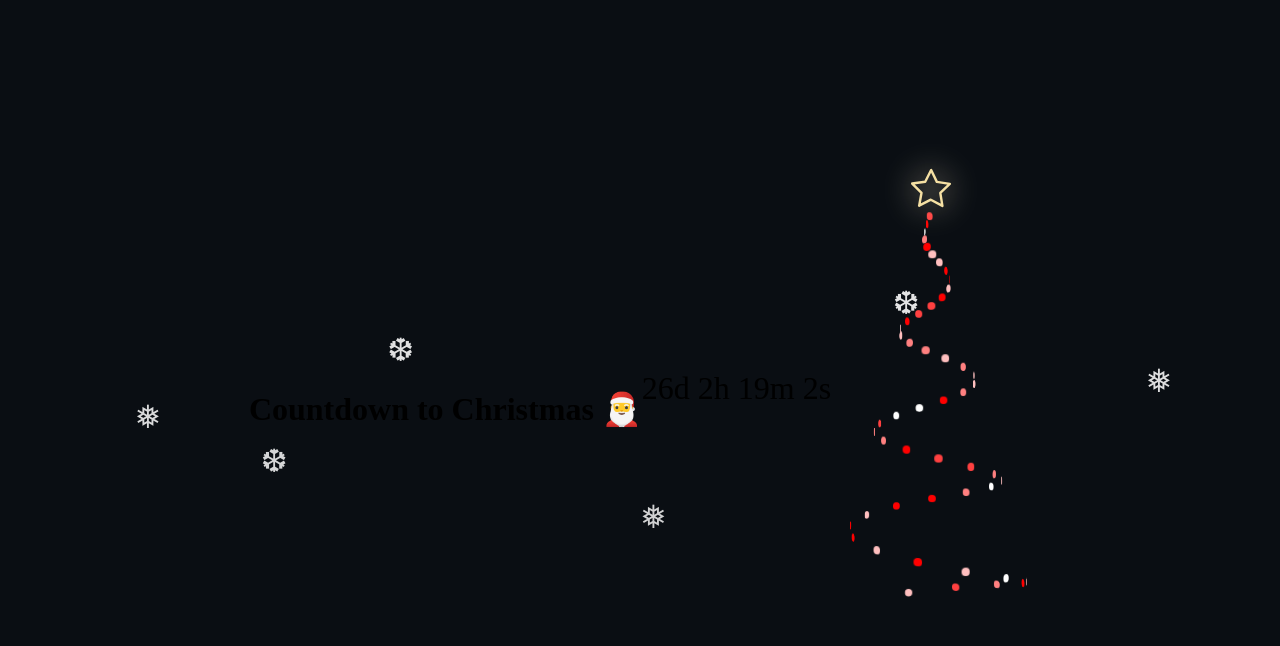
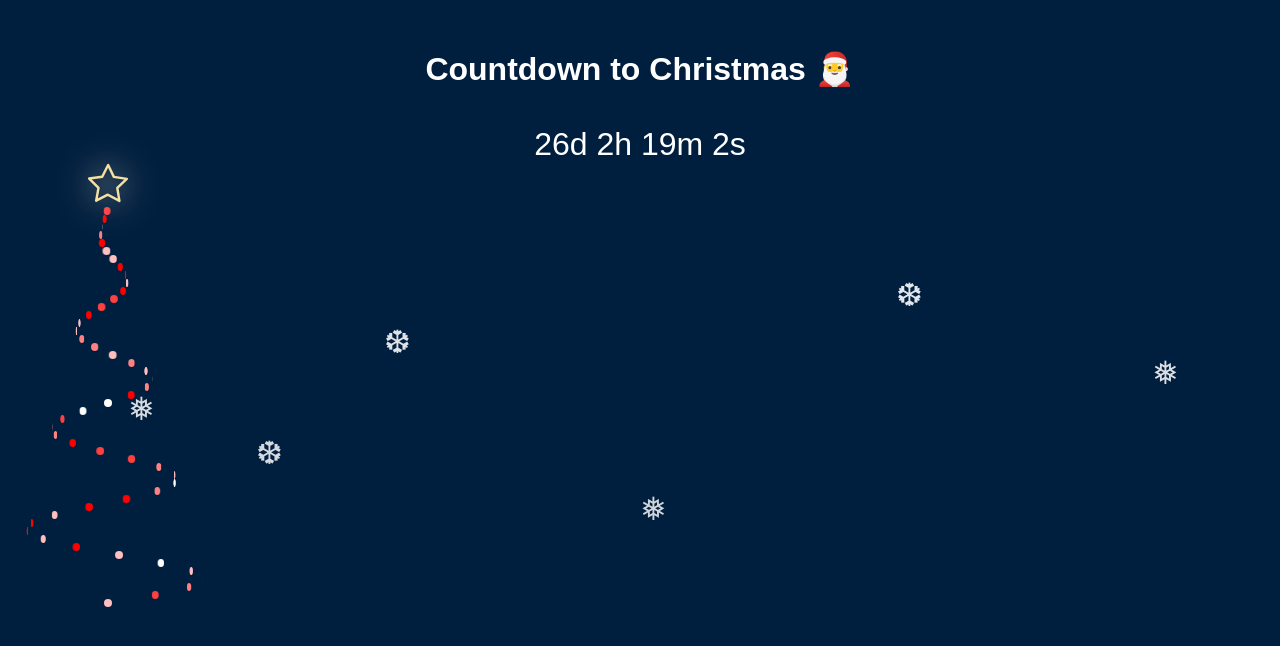
Before and after one commit to andrewchu1357/Secretwebsite, a plain HTML site: page Animations/Countdown/countdown.html in a window 1280 px wide. Drawn offline with Linux system fonts and the light colour scheme.

Commit message:
Update countdown.css

```diff
--- a/Animations/Countdown/countdown.css
+++ b/Animations/Countdown/countdown.css
@@ -1,16 +1,71 @@
-* {
-  box-sizing: border-box;
+
+body {
+  font-family: Arial, sans-serif;
+  text-align: center;
+  background: #001f3f;
+  color: #fff;
+  margin-top: 50px;
+  overflow: hidden; /* keep snow inside screen */
 }
-body {
-  background: #0a0e13;
-  min-height: 100vh;
-  display: flex;
-  align-items: center;
-  justify-content: center;
-  perspective: 1200px;
-  transform-style: preserve-3d;
-  overflow: hidden;
+
+h1 {
+  margin-bottom: 20px;
 }
+
+#countdown {
+  font-size: 2em;
+  margin-bottom: 40px;
+}
+
+/* ❄️ Snowflakes */
+.snowflakes {
+  position: fixed;
+  top: 0;
+  left: 0;
+  width: 100%;
+  height: 100%;
+  pointer-events: none; /* let clicks pass through */
+}
+
+.snowflake {
+  position: absolute;
+  top: -10px;
+  color: white;
+  font-size: 2em;
+  animation: fall linear infinite;
+}
+
+/* Different positions and speeds */
+.snowflake:nth-child(1) {
+  left: 10%;
+  animation-duration: 10s;
+}
+.snowflake:nth-child(2) {
+  left: 30%;
+  animation-duration: 12s;
+}
+.snowflake:nth-child(3) {
+  left: 50%;
+  animation-duration: 8s;
+}
+.snowflake:nth-child(4) {
+  left: 70%;
+  animation-duration: 14s;
+}
+.snowflake:nth-child(5) {
+  left: 90%;
+  animation-duration: 11s;
+}
+.snowflake:nth-child(6) {
+  left: 20%;
+  animation-duration: 9s;
+}
+
+@keyframes fall {
+  0% { transform: translateY(0); opacity: 1; }
+  100% { transform: translateY(100vh); opacity: 0.7; }
+}
+
 .tree {
   position: relative;
   height: 50vmin;
@@ -119,64 +174,3 @@ body {
     background: #f00;
   }
 }
-
-
-
-
-h1 {
-  margin-bottom: 20px;
-}
-
-#countdown {
-  font-size: 2em;
-  margin-bottom: 40px;
-}
-
-/* ❄️ Snowflakes */
-.snowflakes {
-  position: fixed;
-  top: 0;
-  left: 0;
-  width: 100%;
-  height: 100%;
-  pointer-events: none; /* let clicks pass through */
-}
-
-.snowflake {
-  position: absolute;
-  top: -10px;
-  color: white;
-  font-size: 2em;
-  animation: fall linear infinite;
-}
-
-/* Different positions and speeds */
-.snowflake:nth-child(1) {
-  left: 10%;
-  animation-duration: 10s;
-}
-.snowflake:nth-child(2) {
-  left: 30%;
-  animation-duration: 12s;
-}
-.snowflake:nth-child(3) {
-  left: 50%;
-  animation-duration: 8s;
-}
-.snowflake:nth-child(4) {
-  left: 70%;
-  animation-duration: 14s;
-}
-.snowflake:nth-child(5) {
-  left: 90%;
-  animation-duration: 11s;
-}
-.snowflake:nth-child(6) {
-  left: 20%;
-  animation-duration: 9s;
-}
-
-@keyframes fall {
-  0% { transform: translateY(0); opacity: 1; }
-  100% { transform: translateY(100vh); opacity: 0.7; }
-}
```
